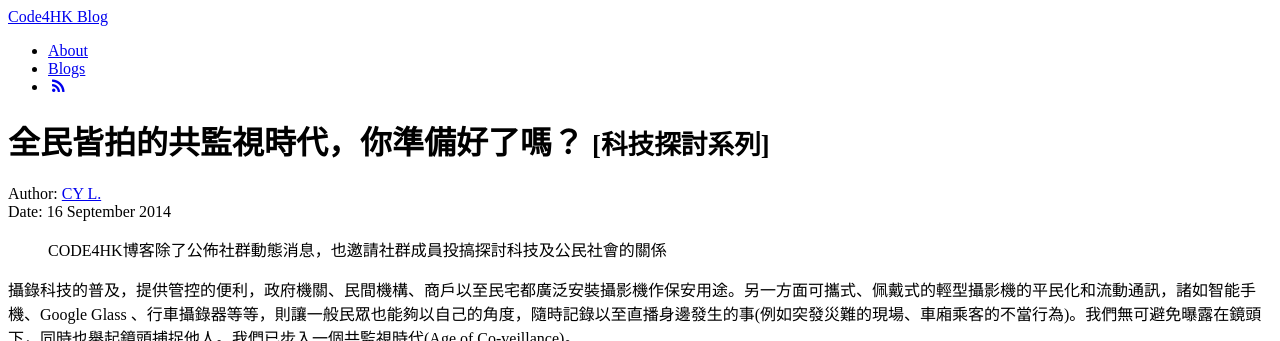
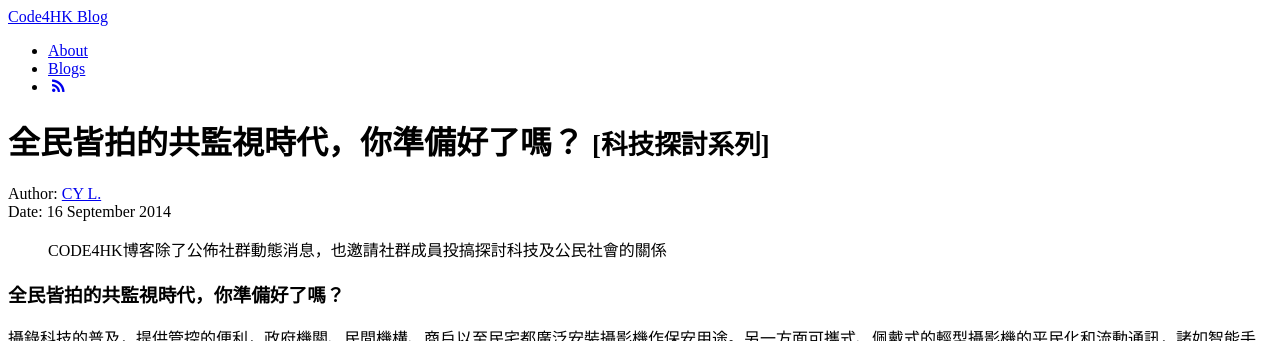
Before and after one commit to code4hk/code4hk.github.io, a Jekyll site: the page built from _posts/2014-09-16-age-of-coveillance.md, in a window 1280 px wide and 900 px high, cut to the strip 0-341 px from the top of the window. Built offline with Jekyll 4.4.1, drawn with Linux system fonts in a browser that asks for light colours; Markdown is read by kramdown in place of the engine named in the settings; comment, search, counter and statistics services are not loaded.

Commit message:
Update 2014-09-16-age-of-coveillance.md

```diff
--- a/_posts/2014-09-16-age-of-coveillance.md
+++ b/_posts/2014-09-16-age-of-coveillance.md
@@ -9,6 +9,8 @@ tags : [code4hk, blog, sousveillance, surveillance]
 ---
 
 >CODE4HK博客除了公佈社群動態消息，也邀請社群成員投搞探討科技及公民社會的關係
+
+###全民皆拍的共監視時代，你準備好了嗎？
 
 攝錄科技的普及，提供管控的便利，政府機關、民間機構、商戶以至民宅都廣泛安裝攝影機作保安用途。另一方面可攜式、佩戴式的輕型攝影機的平民化和流動通訊，諸如智能手機、Google Glass 、行車攝錄器等等，則讓一般民眾也能夠以自己的角度，隨時記錄以至直播身邊發生的事(例如突發災難的現場、車廂乘客的不當行為)。我們無可避免曝露在鏡頭下，同時也舉起鏡頭捕捉他人。我們已步入一個共監視時代(Age of Co-veillance)。
 
```
